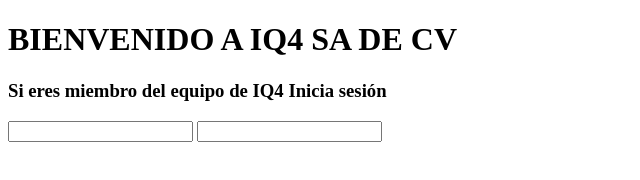
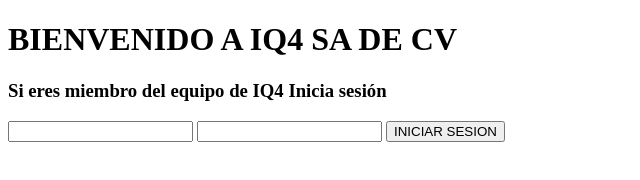
Before and after one commit to Iq4cdmx/Ejemplo, a plain HTML site: page index.html in a window 1280 px wide. Shown: the whole page, without its empty margins (0-640 px from the left). Drawn offline with Linux system fonts and the light colour scheme.

Commit message:
Agregué un boton

```diff
--- a/index.html
+++ b/index.html
@@ -16,6 +16,8 @@
         <label for=""></label>
         <input type="password">
 
+        <button>INICIAR SESION</button>
+
     </form>
 </body>
 </html>
```
